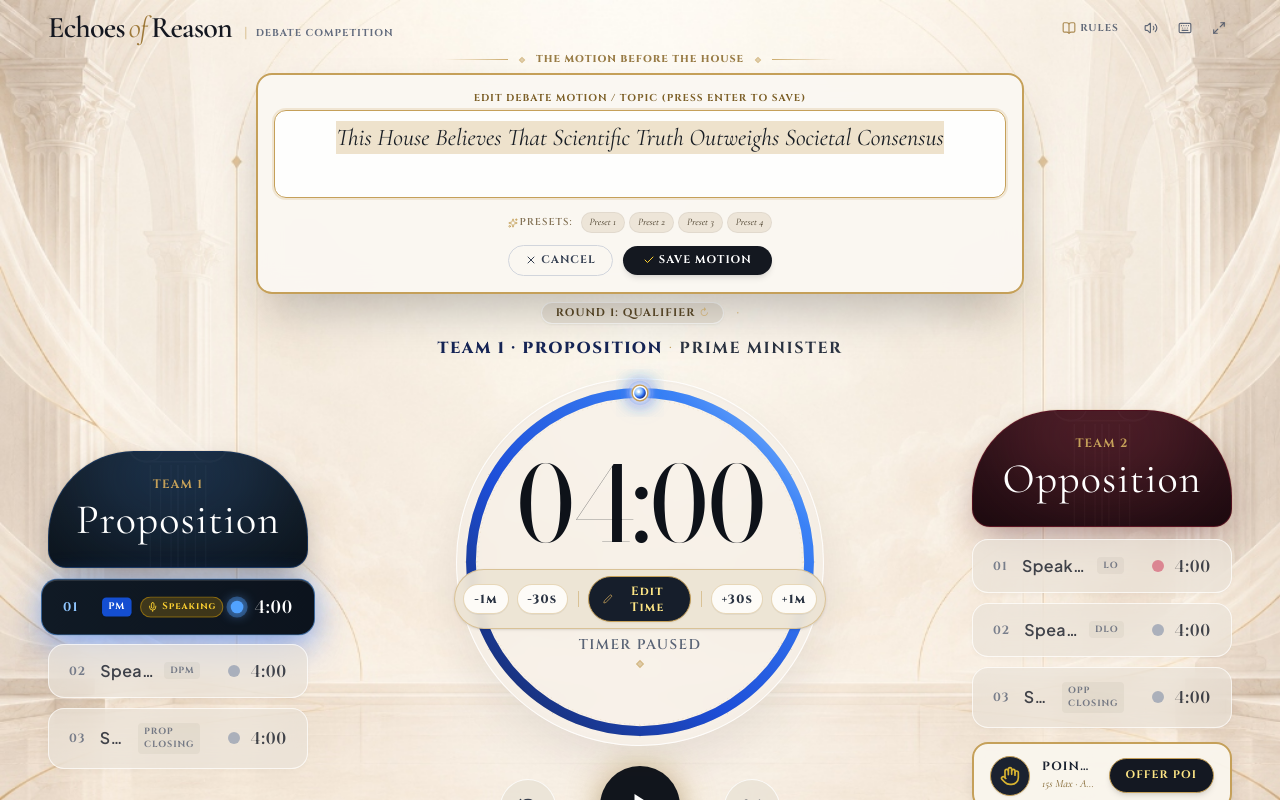
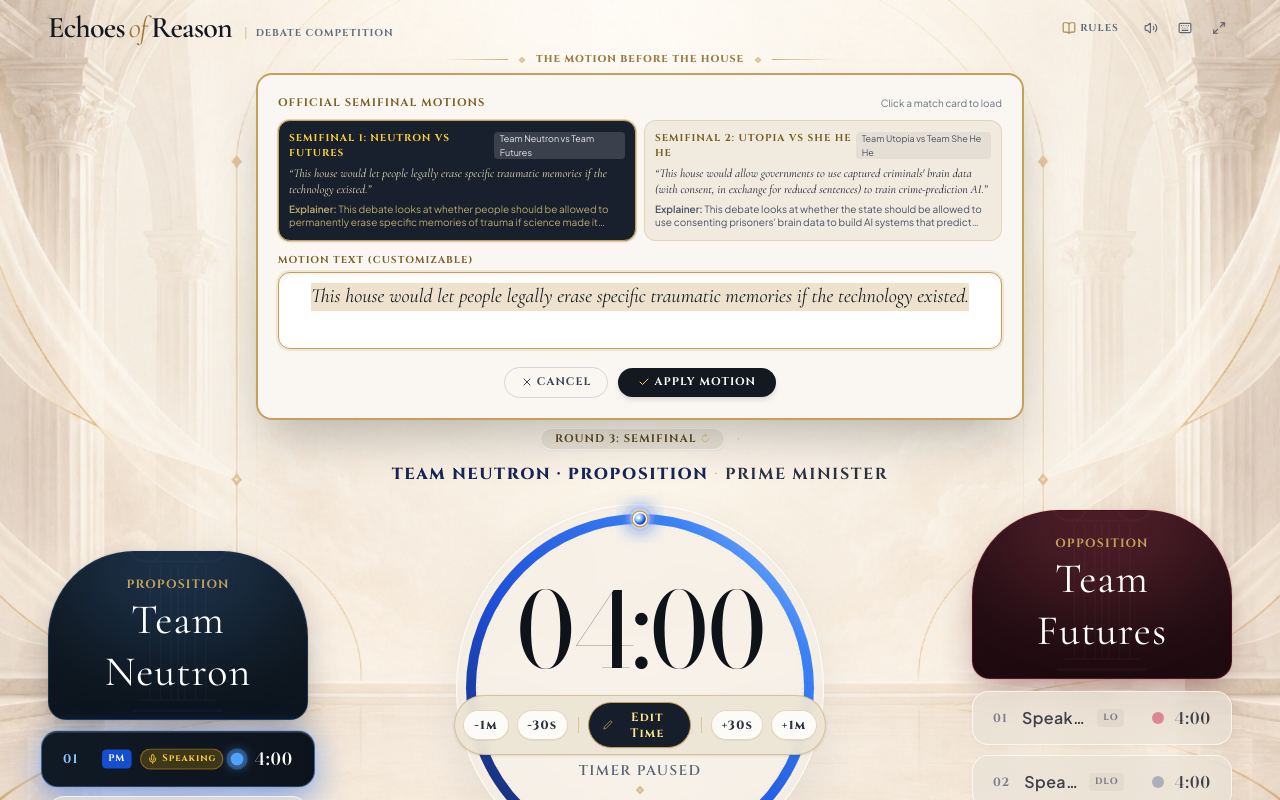
Before and after one commit to tejaskm-dev/echoes-of-reason-timer, a React (Vite) app: page / in a window 1280 px wide. Both pictures are taken after a click on the element 639 px from the left and 95 px from the top of the page. Built offline with nearby package versions, Linux system fonts and the light colour scheme.

Commit message:
feat: set Semifinals as default round, load official semifinal motions and team matchups

```diff
--- a/src/App.tsx
+++ b/src/App.tsx
@@ -103,9 +103,13 @@ const INITIAL_SPEAKERS: Speaker[] = [
 ];
 
 export default function App() {
-  // Debate Round Stage & Editable Topic Motion
-  const [roundStage, setRoundStage] = useState<RoundStage>('Round 1: Qualifier');
-  const [motion, setMotion] = useState<string>('This House Believes That Scientific Truth Outweighs Societal Consensus');
+  // Debate Round Stage & Editable Topic Motion (Defaults to Semifinals & Official Match 1)
+  const [roundStage, setRoundStage] = useState<RoundStage>('Round 3: Semifinal');
+  const [motion, setMotion] = useState<string>(
+    'This house would let people legally erase specific traumatic memories if the technology existed.'
+  );
+  const [propTeamName, setPropTeamName] = useState<string>('Team Neutron');
+  const [oppTeamName, setOppTeamName] = useState<string>('Team Futures');
 
   // Speakers State in official flow
   const [speakingOrder, setSpeakingOrder] = useState<Speaker[]>(INITIAL_SPEAKERS);
@@ -503,10 +507,15 @@ export default function App() {
         onToggleFullscreen={handleToggleFullscreen}
       />
 
-      {/* 2. Grand Heraldic Motion Banner (Way Bigger Text with Click-to-Edit) */}
+      {/* 2. Grand Heraldic Motion Banner (Way Bigger Text with Click-to-Edit & Semifinal Presets) */}
       <MotionBanner
         motion={motion}
         onUpdateMotion={setMotion}
+        onSelectMatchPreset={(preset) => {
+          setMotion(preset.motion);
+          setPropTeamName(preset.propTeam);
+          setOppTeamName(preset.oppTeam);
+        }}
       />
 
       {/* Prominent POI HUD Overlay (Centered Stage Alert - ONLY visible when called/active) */}
@@ -522,12 +531,12 @@ export default function App() {
       {/* 3. Main Debate Stage: Massive Centered Timer with Symmetrical Podiums on Edges */}
       <main className="w-full flex-1 max-w-[1920px] mx-auto px-3 sm:px-6 lg:px-8 xl:px-12 py-0.5 flex flex-col justify-center items-center">
         <div className="w-full flex flex-col lg:flex-row items-center justify-between gap-3 xl:gap-8">
-          {/* Left Edge Podium: Proposition (Team 1) */}
+          {/* Left Edge Podium: Proposition */}
           <div className="podium-responsive shrink-0 flex justify-center lg:justify-start order-2 lg:order-1">
             <TeamPanel
               teamType="proposition"
-              teamName="Proposition"
-              teamSubtitle="TEAM 1"
+              teamName={propTeamName}
+              teamSubtitle="PROPOSITION"
               speakers={propSpeakers}
               activeSpeakerId={activeSpeaker.id}
               isOpposingActiveSpeaker={activeSpeaker.team === 'opposition'}
@@ -543,6 +552,8 @@ export default function App() {
             <DebateTimer
               activeSpeaker={activeSpeaker}
               roundStage={roundStage}
+              propTeamName={propTeamName}
+              oppTeamName={oppTeamName}
               onSelectRound={(stage) => {
                 playTactileClick();
                 setRoundStage(stage);
@@ -572,12 +583,12 @@ export default function App() {
             </div>
           </div>
 
-          {/* Right Edge Podium: Opposition (Team 2) */}
+          {/* Right Edge Podium: Opposition */}
           <div className="podium-responsive shrink-0 flex justify-center lg:justify-end order-3">
             <TeamPanel
               teamType="opposition"
-              teamName="Opposition"
-              teamSubtitle="TEAM 2"
+              teamName={oppTeamName}
+              teamSubtitle="OPPOSITION"
               speakers={oppSpeakers}
               activeSpeakerId={activeSpeaker.id}
               isOpposingActiveSpeaker={activeSpeaker.team === 'proposition'}
--- a/src/components/DebateTimer.tsx
+++ b/src/components/DebateTimer.tsx
@@ -8,6 +8,8 @@ import { playTactileClick } from '../utils/audio';
 interface DebateTimerProps {
   activeSpeaker: Speaker;
   roundStage: RoundStage;
+  propTeamName?: string;
+  oppTeamName?: string;
   onSelectRound: (round: RoundStage) => void;
   timerStatus: TimerStatus;
   timeRemaining: number;
@@ -23,6 +25,8 @@ interface DebateTimerProps {
 export const DebateTimer: React.FC<DebateTimerProps> = ({
   activeSpeaker,
   roundStage,
+  propTeamName,
+  oppTeamName,
   onSelectRound,
   timerStatus,
   timeRemaining,
@@ -159,10 +163,10 @@ export const DebateTimer: React.FC<DebateTimerProps> = ({
   });
 
   const roundOptions: RoundStage[] = [
+    'Round 3: Semifinal',
+    'Round 4: Grand Final',
     'Round 1: Qualifier',
     'Round 2: Qualifier',
-    'Round 3: Semifinal',
-    'Round 4: Grand Final',
   ];
 
   const handleNextRound = () => {
@@ -177,7 +181,7 @@ export const DebateTimer: React.FC<DebateTimerProps> = ({
       <div className="flex flex-wrap items-center justify-center gap-2 sm:gap-3 mb-1">
         <button
           onClick={handleNextRound}
-          title="Click to cycle rounds: Qualifier -> Semifinal -> Grand Final"
+          title="Click to cycle rounds: Semifinal -> Grand Final -> Qualifier"
           className="inline-flex items-center justify-center px-3.5 py-0.5 rounded-full bg-[#e8e1d5]/90 hover:bg-[#efe9df] border border-white/80 shadow-xs btn-spring cursor-pointer group"
         >
           <span className="font-cinzel text-[10px] sm:text-[11px] tracking-[0.2em] font-bold text-[#5c4a28] uppercase">
@@ -190,7 +194,9 @@ export const DebateTimer: React.FC<DebateTimerProps> = ({
 
         <h3 className="font-cinzel text-xs sm:text-sm md:text-base tracking-[0.2em] uppercase font-bold text-[#141820] flex items-center gap-1.5 text-center">
           <span className={isProp ? 'text-blue-950 font-extrabold' : 'text-rose-950 font-extrabold'}>
-            {isProp ? 'TEAM 1 · PROPOSITION' : 'TEAM 2 · OPPOSITION'}
+            {isProp
+              ? `${(propTeamName || 'TEAM 1').toUpperCase()} · PROPOSITION`
+              : `${(oppTeamName || 'TEAM 2').toUpperCase()} · OPPOSITION`}
           </span>
           <span className="text-[#c5a059] font-normal">·</span>
           <span className="text-[#2b3342]">{activeSpeaker.role.toUpperCase()}</span>
--- a/src/components/MotionBanner.tsx
+++ b/src/components/MotionBanner.tsx
@@ -1,22 +1,48 @@
 import React, { useState, useEffect, useRef } from 'react';
-import { Edit3, Check, X, Sparkles } from 'lucide-react';
+import { Edit3, Check, X } from 'lucide-react';
 import { GoldDiamond } from './ClassicalDecors';
+
+export interface MotionPreset {
+  id: string;
+  roundName: string;
+  matchTitle: string;
+  propTeam: string;
+  oppTeam: string;
+  motion: string;
+  explainer: string;
+}
+
+export const SEMIFINAL_MOTIONS: MotionPreset[] = [
+  {
+    id: 'semi-1',
+    roundName: 'Round 3: Semifinal',
+    matchTitle: 'Semifinal 1: Neutron vs Futures',
+    propTeam: 'Team Neutron',
+    oppTeam: 'Team Futures',
+    motion: 'This house would let people legally erase specific traumatic memories if the technology existed.',
+    explainer: 'This debate looks at whether people should be allowed to permanently erase specific memories of trauma if science made it possible. It balances the promise of relief from suffering against the risk of losing part of what makes a person who they are.',
+  },
+  {
+    id: 'semi-2',
+    roundName: 'Round 3: Semifinal',
+    matchTitle: 'Semifinal 2: Utopia vs She He He',
+    propTeam: 'Team Utopia',
+    oppTeam: 'Team She He He',
+    motion: "This house would allow governments to use captured criminals' brain data (with consent, in exchange for reduced sentences) to train crime-prediction AI.",
+    explainer: 'This debate looks at whether the state should be allowed to use consenting prisoners\' brain data to build AI systems that predict future crime. It balances the potential to prevent crime before it happens against the risk of exploiting people who have little real power to refuse.',
+  },
+];
 
 interface MotionBannerProps {
   motion: string;
   onUpdateMotion: (newMotion: string) => void;
+  onSelectMatchPreset?: (preset: MotionPreset) => void;
 }
 
-const MOTION_PRESETS = [
-  'This House Believes That Scientific Truth Outweighs Societal Consensus',
-  'This House Would Ban the Development of Autonomous Weapons Systems',
-  'This House Believes That Climate Reparations Should Be Mandatory For Developed Nations',
-  'This House Would Prohibit Algorithmic Content Recommendation for Minors',
-];
-
-export const MotionBanner: React.FC<MotionBannerProps> = ({ motion, onUpdateMotion }) => {
+export const MotionBanner: React.FC<MotionBannerProps> = ({ motion, onUpdateMotion, onSelectMatchPreset }) => {
   const [isEditing, setIsEditing] = useState(false);
   const [inputVal, setInputVal] = useState(motion);
+  const [selectedPresetId, setSelectedPresetId] = useState<string>('semi-1');
   const textareaRef = useRef<HTMLTextAreaElement>(null);
 
   const handleOpenEdit = () => {
@@ -36,6 +62,12 @@ export const MotionBanner: React.FC<MotionBannerProps> = ({ motion, onUpdateMoti
       onUpdateMotion(inputVal.trim());
     }
     setIsEditing(false);
+  };
+
+  const handleChoosePreset = (preset: MotionPreset) => {
+    setInputVal(preset.motion);
+    setSelectedPresetId(preset.id);
+    onSelectMatchPreset?.(preset);
   };
 
   const handleKeyDown = (e: React.KeyboardEvent<HTMLTextAreaElement>) => {
@@ -63,9 +95,52 @@ export const MotionBanner: React.FC<MotionBannerProps> = ({ motion, onUpdateMoti
 
       {/* 2. Grand Way-Bigger Motion Display (Tight Vertical Padding) */}
       {isEditing ? (
-        <div className="w-full max-w-3xl bg-[#faf7f2]/95 backdrop-blur-md border-2 border-[#c5a059] rounded-2xl p-4 shadow-2xl animate-in zoom-in-95 duration-200 mt-1">
-          <label className="block text-[10px] font-cinzel uppercase tracking-widest text-[#7c5f27] font-bold mb-1 text-center">
-            Edit Debate Motion / Topic (Press Enter to Save)
+        <div className="w-full max-w-3xl bg-[#faf7f2]/98 backdrop-blur-md border-2 border-[#c5a059] rounded-2xl p-4 sm:p-5 shadow-2xl animate-in zoom-in-95 duration-200 mt-1">
+          <div className="flex items-center justify-between mb-2">
+            <span className="text-[11px] font-cinzel uppercase tracking-widest text-[#7c5f27] font-bold">
+              Official Semifinal Motions
+            </span>
+            <span className="text-[10px] font-sans-ui text-gray-500">Click a match card to load</span>
+          </div>
+
+          {/* Quick Match Preset Cards */}
+          <div className="grid grid-cols-1 sm:grid-cols-2 gap-2 mb-3">
+            {SEMIFINAL_MOTIONS.map((preset) => {
+              const isCurrent = inputVal === preset.motion || selectedPresetId === preset.id;
+              return (
+                <button
+                  key={preset.id}
+                  type="button"
+                  onClick={() => handleChoosePreset(preset)}
+                  className={`p-2.5 rounded-xl border text-left transition-all cursor-pointer flex flex-col justify-between ${
+                    isCurrent
+                      ? 'bg-[#18202d] text-white border-[#c5a059] shadow-sm ring-1 ring-[#c5a059]/40'
+                      : 'bg-[#ede5d8]/70 hover:bg-[#ede5d8] text-[#2c3342] border-[#c5a059]/30'
+                  }`}
+                >
+                  <div className="flex items-center justify-between w-full mb-1">
+                    <span className={`text-[10px] font-cinzel font-bold uppercase tracking-wider ${isCurrent ? 'text-amber-300' : 'text-[#7a5c24]'}`}>
+                      {preset.matchTitle}
+                    </span>
+                    <span className={`text-[9px] px-1.5 py-0.2 rounded font-sans-ui ${isCurrent ? 'bg-white/15 text-gray-200' : 'bg-black/5 text-gray-600'}`}>
+                      {preset.propTeam} vs {preset.oppTeam}
+                    </span>
+                  </div>
+                  <p className={`text-xs font-serif-display italic line-clamp-2 ${isCurrent ? 'text-amber-100/90' : 'text-[#1c222e]'}`}>
+                    “{preset.motion}”
+                  </p>
+                  {preset.explainer && (
+                    <p className={`text-[10px] mt-1.5 leading-snug line-clamp-2 ${isCurrent ? 'text-amber-200/70' : 'text-gray-600'}`}>
+                      <span className="font-semibold">Explainer:</span> {preset.explainer}
+                    </p>
+                  )}
+                </button>
+              );
+            })}
+          </div>
+
+          <label className="block text-[10px] font-cinzel uppercase tracking-widest text-[#7c5f27] font-bold mb-1">
+            Motion Text (Customizable)
           </label>
           <textarea
             ref={textareaRef}
@@ -74,25 +149,8 @@ export const MotionBanner: React.FC<MotionBannerProps> = ({ motion, onUpdateMoti
             onKeyDown={handleKeyDown}
             rows={2}
             placeholder="Type or paste debate motion here..."
-            className="w-full bg-white/80 border border-[#c5a059]/30 rounded-xl p-2.5 font-serif-display text-lg sm:text-xl md:text-2xl text-[#10141c] text-center italic leading-snug outline-none resize-none focus:border-[#c5a059] focus:ring-2 focus:ring-[#c5a059]/20 transition-all"
+            className="w-full bg-white border border-[#c5a059]/40 rounded-xl p-2.5 font-serif-display text-base sm:text-lg md:text-xl text-[#10141c] text-center italic leading-snug outline-none resize-none focus:border-[#c5a059] focus:ring-2 focus:ring-[#c5a059]/20 transition-all shadow-inner"
           />
-
-          {/* Quick Presets */}
-          <div className="mt-2 flex flex-wrap items-center justify-center gap-1">
-            <span className="text-[10px] font-cinzel text-[#837255] uppercase font-semibold mr-1 flex items-center gap-0.5">
-              <Sparkles className="w-2.5 h-2.5 text-[#c5a059]" /> Presets:
-            </span>
-            {MOTION_PRESETS.map((preset, idx) => (
-              <button
-                key={idx}
-                type="button"
-                onClick={() => setInputVal(preset)}
-                className="text-[10px] px-2 py-0.5 rounded-full bg-[#ede5d8] hover:bg-[#e2d7c5] text-[#3e321e] font-serif-display italic border border-black/5 transition-colors cursor-pointer"
-              >
-                Preset {idx + 1}
-              </button>
-            ))}
-          </div>
 
           {/* Action Buttons */}
           <div className="flex items-center justify-center gap-2.5 mt-3">
@@ -111,7 +169,7 @@ export const MotionBanner: React.FC<MotionBannerProps> = ({ motion, onUpdateMoti
               onClick={handleSave}
               className="px-5 py-1.5 rounded-full bg-[#141820] hover:bg-[#283244] text-white font-cinzel text-[11px] uppercase font-bold shadow-md flex items-center gap-1 transition-colors cursor-pointer"
             >
-              <Check className="w-3 h-3 text-amber-300" /> Save Motion
+              <Check className="w-3 h-3 text-amber-300" /> Apply Motion
             </button>
           </div>
         </div>
```
